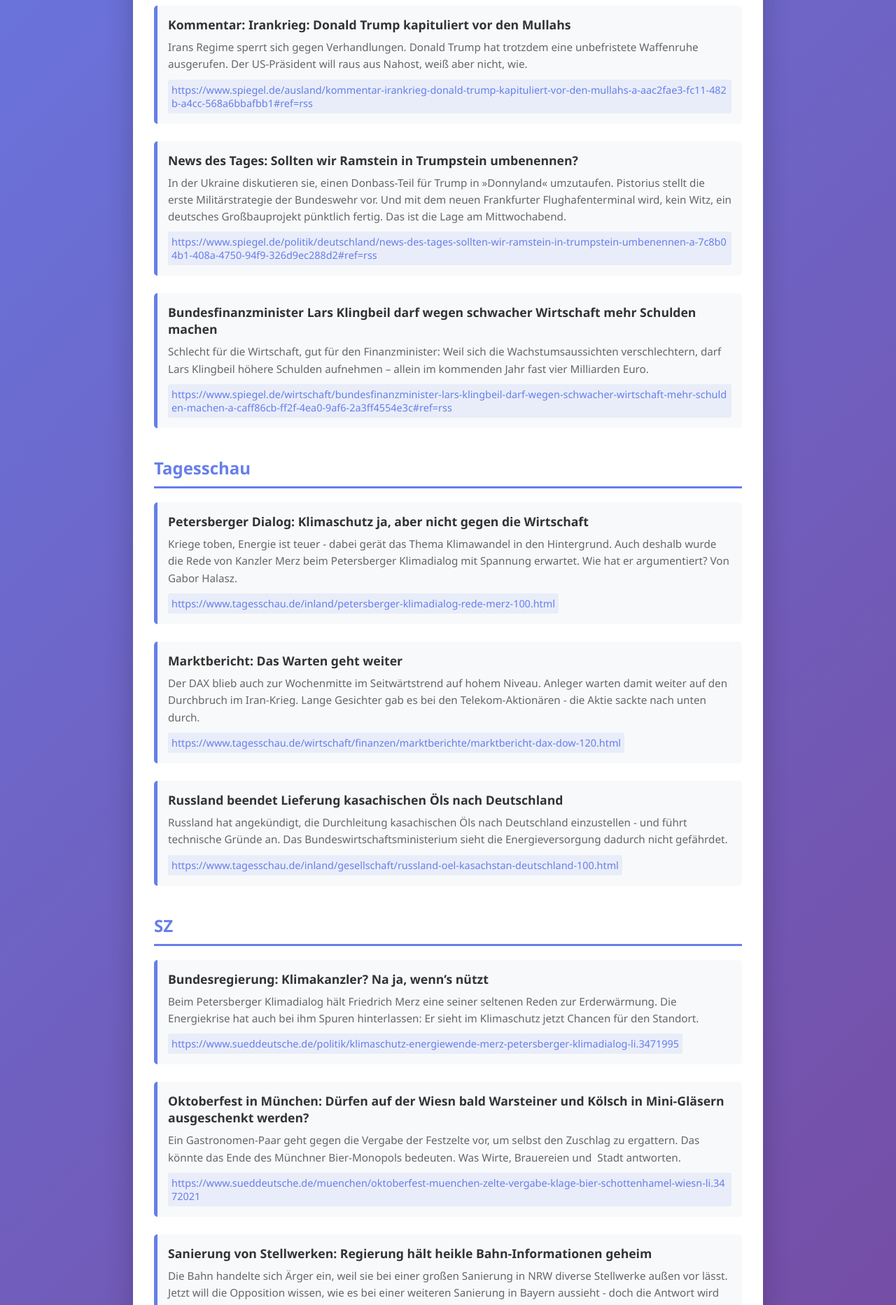
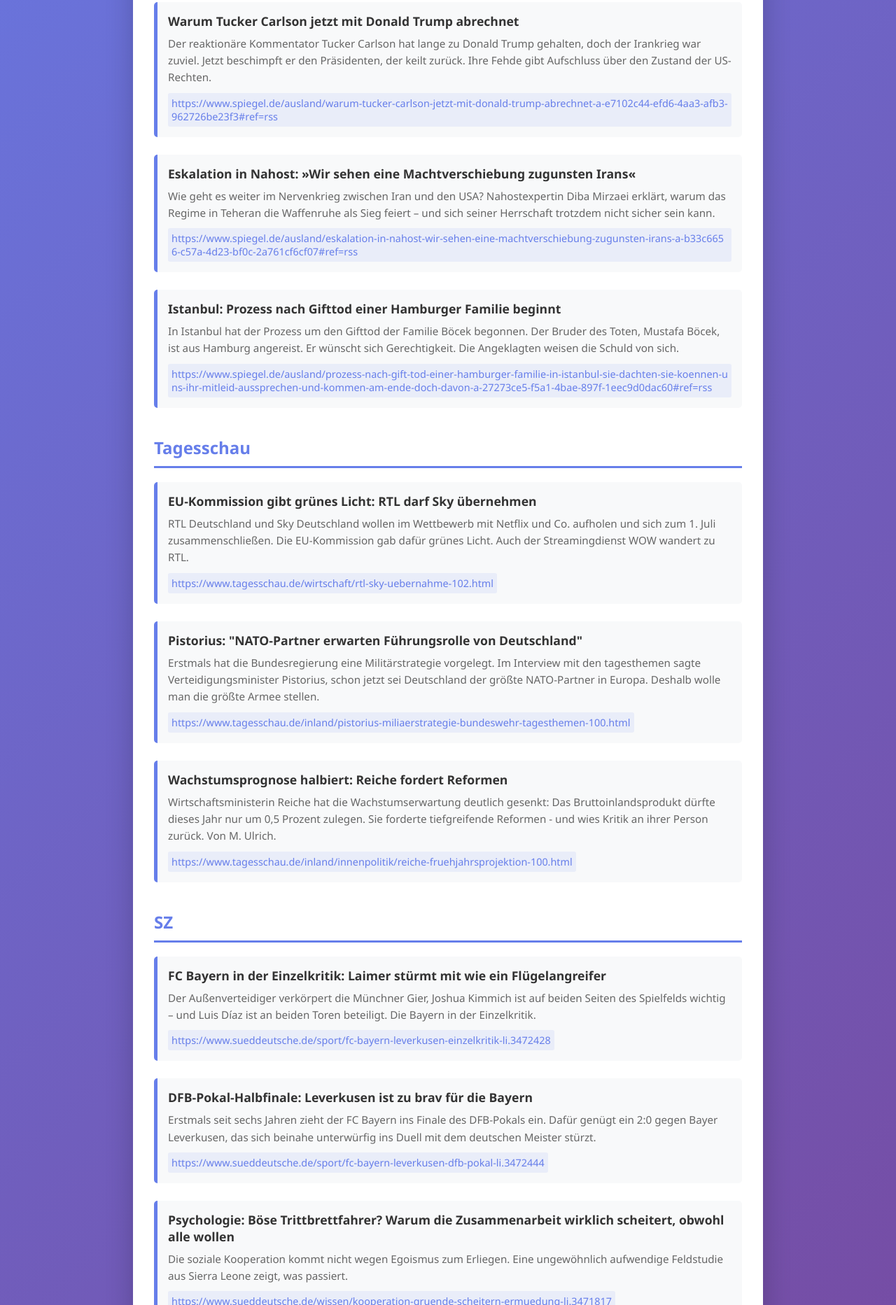
Before and after one commit to raz0rsedge1975/news-digest, a plain HTML site: page index.html in a window 1280 px wide. Shown: the part 935-2800 px from the top of the page at 70% size. Drawn offline with Linux system fonts and the light colour scheme.

Commit message:
update: news digest RSS 2026-04-23 00:00

```diff
--- a/index.html
+++ b/index.html
@@ -53,7 +53,7 @@
     <div class="header">
       <h1>📰 News Digest</h1>
       <p>Aktuelle Nachrichten aus verschiedenen Quellen</p>
-      <p class="timestamp">Letzte Aktualisierung: 22.4.2026, 20:00:06</p>
+      <p class="timestamp">Letzte Aktualisierung: 23.4.2026, 00:00:06</p>
     </div>
     <div class="content" id="content">
       <div class="loading">Loading...</div>
--- a/latest.json
+++ b/latest.json
@@ -1,26 +1,26 @@
 {
-  "generated": "2026-04-22T18:00:06.847Z",
-  "timestamp": "22.4.2026, 20:00:06",
+  "generated": "2026-04-22T22:00:06.463Z",
+  "timestamp": "23.4.2026, 00:00:06",
   "news": [
     {
       "source": "FAZ",
       "headlines": [
         {
-          "title": "Deutschlands Strategie: Zum Kampf bereit?",
-          "url": "https://www.faz.net/aktuell/politik/inland/die-strategie-von-boris-pistorius-zum-kampf-bereit-200758027.html",
-          "summary": "Die Bundeswehr hat Potential – personell und materiell. Sie muss aber mehr und schneller etwas daraus machen.",
+          "title": "Gestrandeter Buckelwal: Erst Walkampf, dann Wahlkampf",
+          "url": "https://www.faz.net/aktuell/politik/inland/gestrandeter-buckelwal-hoffnung-stirbt-zuletzt-200757727.html",
+          "summary": "Deutschlands dienstältester Minister Till Backhaus hat den gestrandeten Buckelwal noch nicht aufgegeben. Auch wenn Wissenschaftler das Gegenteil fordern. „Ich glaube an dieses Tier“, sagte er.",
           "source": "FAZ"
         },
         {
-          "title": "Strategie der Bundeswehr: Alle Blicke richten sich auf Russland",
-          "url": "https://www.faz.net/aktuell/politik/inland/wie-die-militaerstrategie-der-bundeswehr-aussieht-200758012.html",
-          "summary": "Entbürokratisierung, Aufwuchs und moderne Waffen: Pistorius stellt erstmals eine Militärstrategie vor. Offensichtliche Probleme kann sie nicht überdecken.",
+          "title": "Gestrandeter Wal: Wenn Schwurbler die Politik vor sich her treiben",
+          "url": "https://www.faz.net/aktuell/politik/inland/wal-timmy-wenn-schwurbler-die-politik-vor-sich-her-treiben-200756617.html",
+          "summary": "Das erste Opfer des gefühligen Aktivismus ist der gestrandete Buckelwal. Aber auch das Vertrauen in Politik und Wissenschaft wird weiter untergraben.",
           "source": "FAZ"
         },
         {
-          "title": "Bundeswehr: Das ist die neue Militärstrategie",
-          "url": "https://www.faz.net/aktuell/politik/inland/pistorius-will-bundeswehr-bis-2039-zur-staerksten-konventionellen-armee-europas-machen-accg-200756306.html",
-          "summary": "Verteidigungsminister Pistorius will die Bundeswehr bis 2039 zur stärksten konventionellen Armee Europas machen. Was plant er noch?",
+          "title": "Waffenruhe verlängert: Warum Teheran jetzt im Vorteil ist",
+          "url": "https://www.faz.net/aktuell/politik/ausland/waffenruhe-verlaengert-warum-teheran-jetzt-im-vorteil-ist-200757960.html",
+          "summary": "Iran hat Donald Trump dazu gebracht, den Waffenstillstand zu verlängern. Das Regime hat die besseren Nerven.",
           "source": "FAZ"
         }
       ]
@@ -29,21 +29,21 @@
       "source": "Spiegel",
       "headlines": [
         {
-          "title": "Kommentar: Irankrieg: Donald Trump kapituliert vor den Mullahs",
-          "url": "https://www.spiegel.de/ausland/kommentar-irankrieg-donald-trump-kapituliert-vor-den-mullahs-a-aac2fae3-fc11-482b-a4cc-568a6bbafbb1#ref=rss",
-          "summary": "Irans Regime sperrt sich gegen Verhandlungen. Donald Trump hat trotzdem eine unbefristete Waffenruhe ausgerufen. Der US-Präsident will raus aus Nahost, weiß aber nicht, wie.",
+          "title": "Warum Tucker Carlson jetzt mit Donald Trump abrechnet",
+          "url": "https://www.spiegel.de/ausland/warum-tucker-carlson-jetzt-mit-donald-trump-abrechnet-a-e7102c44-efd6-4aa3-afb3-962726be23f3#ref=rss",
+          "summary": "Der reaktionäre Kommentator Tucker Carlson hat lange zu Donald Trump gehalten, doch der Irankrieg war zuviel. Jetzt beschimpft er den Präsidenten, der keilt zurück. Ihre Fehde gibt Aufschluss über den Zustand der US-Rechten.",
           "source": "Spiegel"
         },
         {
-          "title": "News des Tages: Sollten wir Ramstein in Trumpstein umbenennen?",
-          "url": "https://www.spiegel.de/politik/deutschland/news-des-tages-sollten-wir-ramstein-in-trumpstein-umbenennen-a-7c8b04b1-408a-4750-94f9-326d9ec288d2#ref=rss",
-          "summary": "In der Ukraine diskutieren sie, einen Donbass-Teil für Trump in »Donnyland« umzutaufen. Pistorius stellt die erste Militärstrategie der Bundeswehr vor. Und mit dem neuen Frankfurter Flughafenterminal wird, kein Witz, ein deutsches Großbauprojekt pünktlich fertig. Das ist die Lage am Mittwochabend.",
+          "title": "Eskalation in Nahost: »Wir sehen eine Machtverschiebung zugunsten Irans«",
+          "url": "https://www.spiegel.de/ausland/eskalation-in-nahost-wir-sehen-eine-machtverschiebung-zugunsten-irans-a-b33c6656-c57a-4d23-bf0c-2a761cf6cf07#ref=rss",
+          "summary": "Wie geht es weiter im Nervenkrieg zwischen Iran und den USA? Nahostexpertin Diba Mirzaei erklärt, warum das Regime in Teheran die Waffenruhe als Sieg feiert – und sich seiner Herrschaft trotzdem nicht sicher sein kann.",
           "source": "Spiegel"
         },
         {
-          "title": "Bundesfinanzminister Lars Klingbeil darf wegen schwacher Wirtschaft mehr Schulden machen",
-          "url": "https://www.spiegel.de/wirtschaft/bundesfinanzminister-lars-klingbeil-darf-wegen-schwacher-wirtschaft-mehr-schulden-machen-a-caff86cb-ff2f-4ea0-9af6-2a3ff4554e3c#ref=rss",
-          "summary": "Schlecht für die Wirtschaft, gut für den Finanzminister: Weil sich die Wachstumsaussichten verschlechtern, darf Lars Klingbeil höhere Schulden aufnehmen – allein im kommenden Jahr fast vier Milliarden Euro.",
+          "title": "Istanbul: Prozess nach Gifttod einer Hamburger Familie beginnt",
+          "url": "https://www.spiegel.de/ausland/prozess-nach-gift-tod-einer-hamburger-familie-in-istanbul-sie-dachten-sie-koennen-uns-ihr-mitleid-aussprechen-und-kommen-am-ende-doch-davon-a-27273ce5-f5a1-4bae-897f-1eec9d0dac60#ref=rss",
+          "summary": "In Istanbul hat der Prozess um den Gifttod der Familie Böcek begonnen. Der Bruder des Toten, Mustafa Böcek, ist aus Hamburg angereist. Er wünscht sich Gerechtigkeit. Die Angeklagten weisen die Schuld von sich.",
           "source": "Spiegel"
         }
       ]
@@ -52,21 +52,21 @@
       "source": "Tagesschau",
       "headlines": [
         {
-          "title": "Petersberger Dialog: Klimaschutz ja, aber nicht gegen die Wirtschaft",
-          "url": "https://www.tagesschau.de/inland/petersberger-klimadialog-rede-merz-100.html",
-          "summary": "Kriege toben, Energie ist teuer - dabei gerät das Thema Klimawandel in den Hintergrund. Auch deshalb wurde die Rede von Kanzler Merz beim Petersberger Klimadialog mit Spannung erwartet. Wie hat er argumentiert? Von Gabor Halasz.",
+          "title": "EU-Kommission gibt grünes Licht: RTL darf Sky übernehmen",
+          "url": "https://www.tagesschau.de/wirtschaft/rtl-sky-uebernahme-102.html",
+          "summary": "RTL Deutschland und Sky Deutschland wollen im Wettbewerb mit Netflix und Co. aufholen und sich zum 1. Juli zusammenschließen. Die EU-Kommission gab dafür grünes Licht. Auch der Streamingdienst WOW wandert zu RTL.",
           "source": "Tagesschau"
         },
         {
-          "title": "Marktbericht: Das Warten geht weiter",
-          "url": "https://www.tagesschau.de/wirtschaft/finanzen/marktberichte/marktbericht-dax-dow-120.html",
-          "summary": "Der DAX blieb auch zur Wochenmitte im Seitwärtstrend auf hohem Niveau. Anleger warten damit weiter auf den Durchbruch im Iran-Krieg. Lange Gesichter gab es bei den Telekom-Aktionären - die Aktie sackte nach unten durch.",
+          "title": "Pistorius: \"NATO-Partner erwarten Führungsrolle von Deutschland\"",
+          "url": "https://www.tagesschau.de/inland/pistorius-miliaerstrategie-bundeswehr-tagesthemen-100.html",
+          "summary": "Erstmals hat die Bundesregierung eine Militärstrategie vorgelegt. Im Interview mit den tagesthemen sagte Verteidigungsminister Pistorius, schon jetzt sei Deutschland der größte NATO-Partner in Europa. Deshalb wolle man die größte Armee stellen.",
           "source": "Tagesschau"
         },
         {
-          "title": "Russland beendet Lieferung kasachischen Öls nach Deutschland",
-          "url": "https://www.tagesschau.de/inland/gesellschaft/russland-oel-kasachstan-deutschland-100.html",
-          "summary": "Russland hat angekündigt, die Durchleitung kasachischen Öls nach Deutschland einzustellen - und führt technische Gründe an. Das Bundeswirtschaftsministerium sieht die Energieversorgung dadurch nicht gefährdet.",
+          "title": "Wachstumsprognose halbiert: Reiche fordert Reformen",
+          "url": "https://www.tagesschau.de/inland/innenpolitik/reiche-fruehjahrsprojektion-100.html",
+          "summary": "Wirtschaftsministerin Reiche hat die Wachstumserwartung deutlich gesenkt: Das Bruttoinlandsprodukt dürfte dieses Jahr nur um 0,5 Prozent zulegen. Sie forderte tiefgreifende Reformen - und wies Kritik an ihrer Person zurück. Von M. Ulrich.",
           "source": "Tagesschau"
         }
       ]
@@ -75,21 +75,21 @@
       "source": "SZ",
       "headlines": [
         {
-          "title": "Bundesregierung: Klimakanzler? Na ja, wenn’s nützt",
-          "url": "https://www.sueddeutsche.de/politik/klimaschutz-energiewende-merz-petersberger-klimadialog-li.3471995",
-          "summary": "Beim Petersberger Klimadialog hält Friedrich Merz eine seiner seltenen Reden zur Erderwärmung. Die Energiekrise hat auch bei ihm Spuren hinterlassen: Er sieht im Klimaschutz jetzt Chancen für den Standort.",
+          "title": "FC Bayern in der Einzelkritik: Laimer stürmt mit wie ein Flügelangreifer",
+          "url": "https://www.sueddeutsche.de/sport/fc-bayern-leverkusen-einzelkritik-li.3472428",
+          "summary": "Der Außenverteidiger verkörpert die Münchner Gier, Joshua Kimmich ist auf beiden Seiten des Spielfelds wichtig – und Luis Díaz ist an beiden Toren beteiligt. Die Bayern in der Einzelkritik.",
           "source": "SZ"
         },
         {
-          "title": "Oktoberfest in München: Dürfen auf der Wiesn bald Warsteiner und Kölsch in Mini-Gläsern ausgeschenkt werden?",
-          "url": "https://www.sueddeutsche.de/muenchen/oktoberfest-muenchen-zelte-vergabe-klage-bier-schottenhamel-wiesn-li.3472021",
-          "summary": "Ein Gastronomen-Paar geht gegen die Vergabe der Festzelte vor, um selbst den Zuschlag zu ergattern. Das könnte das Ende des Münchner Bier-Monopols bedeuten. Was Wirte, Brauereien und  Stadt antworten.",
+          "title": "DFB-Pokal-Halbfinale: Leverkusen ist zu brav für die Bayern",
+          "url": "https://www.sueddeutsche.de/sport/fc-bayern-leverkusen-dfb-pokal-li.3472444",
+          "summary": "Erstmals seit sechs Jahren zieht der FC Bayern ins Finale des DFB-Pokals ein. Dafür genügt ein 2:0 gegen Bayer Leverkusen, das sich beinahe unterwürfig ins Duell mit dem deutschen Meister stürzt.",
           "source": "SZ"
         },
         {
-          "title": "Sanierung von Stellwerken: Regierung hält heikle Bahn-Informationen geheim",
-          "url": "https://www.sueddeutsche.de/wirtschaft/sanierung-obertraubling-passau-stellwerke-geheim-li.3471988",
-          "summary": "Die Bahn handelte sich Ärger ein, weil sie bei einer großen Sanierung in NRW diverse Stellwerke außen vor lässt. Jetzt will die Opposition wissen, wie es bei einer weiteren Sanierung in Bayern aussieht - doch die Antwort wird zur Verschlusssache erklärt.",
+          "title": "Psychologie: Böse Trittbrettfahrer? Warum die Zusammenarbeit wirklich scheitert, obwohl alle wollen",
+          "url": "https://www.sueddeutsche.de/wissen/kooperation-gruende-scheitern-ermuedung-li.3471817",
+          "summary": "Die soziale Kooperation kommt nicht wegen Egoismus zum Erliegen. Eine ungewöhnlich aufwendige Feldstudie aus Sierra Leone zeigt, was passiert.",
           "source": "SZ"
         }
       ]
```
